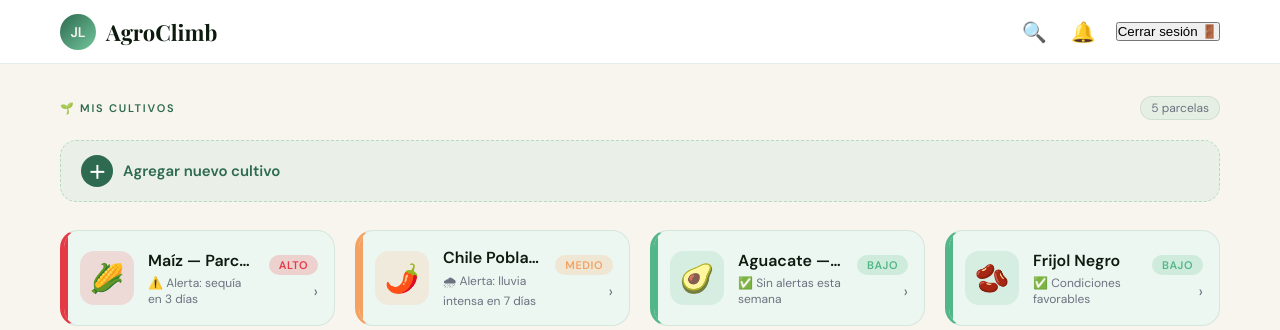
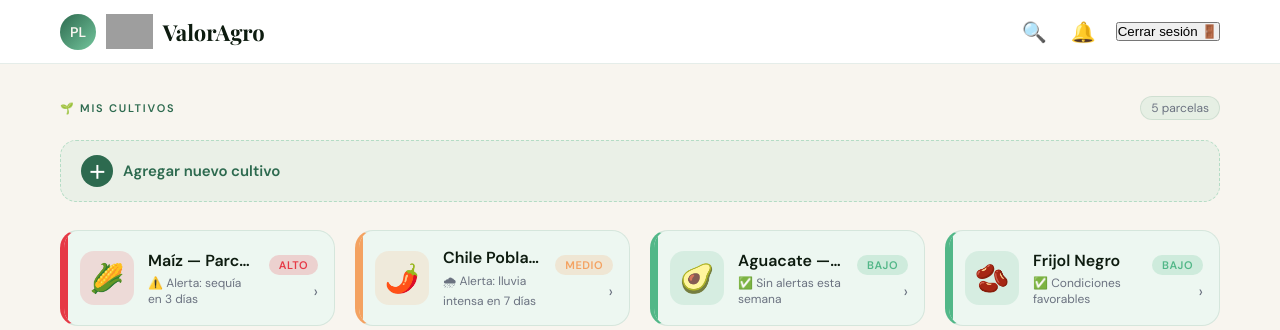
Before and after one commit to DiegoEustaquio12/MyHack, a Flask app: template app/templates/dashboard.html in a window 1280 px wide. Shown: the top 330 px of the page. Run offline with Flask 3, Linux system fonts and the light colour scheme; the template is opened without the code that fills it, so the values that code supplies are empty; grey boxes are pictures that could not be loaded.

```diff
--- a/app/static/dash.css
+++ b/app/static/dash.css
@@ -644,6 +644,7 @@ img {
   object-position: center;
 }
 
+<<<<<<< Updated upstream
 /* Estado mientras carga el clima */
 .riesgo-cargando { border-left: 4px solid #d1d1d1 !important; opacity: 0.8; }
 
@@ -656,3 +657,18 @@ img {
 .cultivo-card.riesgo-bajo { border-left: 4px solid var(--riesgo-bajo); }
 .cultivo-card.riesgo-medio { border-left: 4px solid var(--riesgo-medio); }
 .cultivo-card.riesgo-alto { border-left: 4px solid var(--riesgo-alto); }
+=======
+.topbar-logo-link {
+    display: flex;
+    align-items: center;
+    text-decoration: none; /* Quitar subrayado del texto */
+    color: inherit; /* Mantener color de texto original */
+}
+
+.dashboard-logo-img {
+    height: 40px;
+    width: auto;
+    margin-right: 10px;
+    filter: drop-shadow(0px 2px 2px rgba(0,0,0,0.1)); /* Un pequeño toque visual */
+}
+>>>>>>> Stashed changes
--- a/app/static/script.js
+++ b/app/static/script.js
@@ -83,6 +83,8 @@ function registrar() {
     .catch(error => console.error('Error en el registro:', error));
 }
 
+
+
 // Cerrar haciendo clic afuera (aplica para ambos)
 window.onclick = function(event) {
   if (event.target == modalLogin) {
--- a/app/templates/dashboard.html
+++ b/app/templates/dashboard.html
@@ -13,17 +13,20 @@
 
   <!-- TOP BAR -->
   <div class="topbar">
-    <div class="topbar-left">
-      <div class="avatar">JL</div>
-      <span class="topbar-title">AgroClimb</span>
-    </div>
+  <div class="topbar-left">
+    <div class="avatar">PL</div>
+
+    <a href="./index.html" class="topbar-logo-link" title="Regresar al inicio" style="display: flex; align-items: center; text-decoration: none; color: inherit;">
+      <img src="../static/img/logo_hoja.png" alt="Logo ValorAgro" style="height: 35px; width: auto; margin-right: 10px;">
+      <span class="topbar-title">ValorAgro</span>
+    </a>
+  </div>
     <div class="topbar-right">
       <button class="icon-btn" title="Buscar">🔍</button>
       <button class="icon-btn" title="Notificaciones">🔔</button>
       <button onclick="cerrarSesion()">Cerrar sesión 🚪</button>
     </div>
   </div>
-
   <!-- MAIN CONTENT -->
   <main class="main">
 
@@ -311,7 +314,12 @@
   <script>
   function cerrarSesion() {
     window.location.href = "/";
-}
-</script>
+  }
+
+  function irAlInicio() {
+
+    window.location.href = "/";
+  }
+  </script>
 </body>
 </html>
```
Also changed, not shown: app/templates/index.html (+6 -4 lines).
